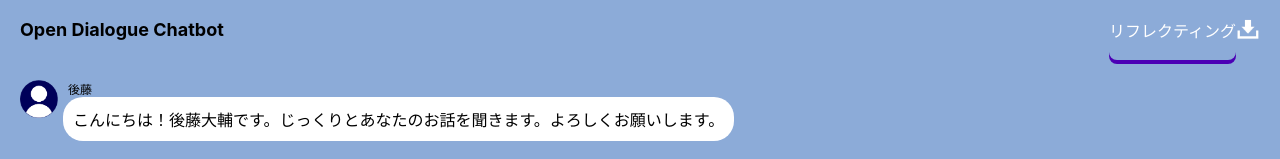
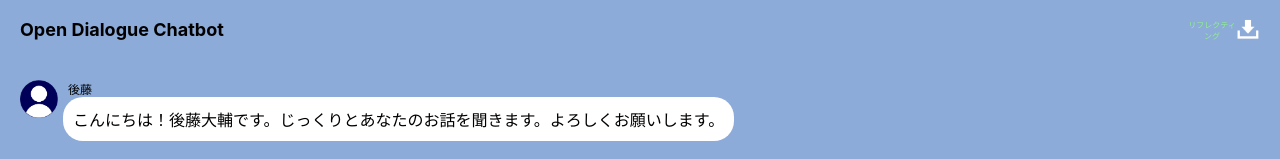
Before and after one commit to Maito-Funakoshi/reactailwind, a React (Vite) app: page / in a window 1280 px wide. Shown: the top 159 px of the page. Built offline with nearby package versions, Linux system fonts and the light colour scheme; no server answers; the HTML template or start-up script is replaced by a standard one.

Commit message:
同じく

```diff
--- a/src/index.css
+++ b/src/index.css
@@ -84,25 +84,25 @@ header.App-header h1 div.recipients label {
 
 
 .reflect-btn {
-  background-color: #6200ea;
-  color: white;
-  border: none;
-  padding: 10px 20px;
-  font-size: 16px;
+  width: 48px;
+  height: 24px;
+  display: flex;
+  align-items: center;
+  margin-right: 20px;
+  color: lightgreen;
+  background-color: lightgray;
+  position: relative;
+  font-size: 8px;
   cursor: pointer;
   border-radius: 8px;
-  box-shadow: 0 4px #4b00b5;
   transition: transform 0.1s, box-shadow 0.1s;
-  margin-top: 20px;
-  margin-left: 10px;
-  margin-right: 10px;
 }
 .reflect-btn:active {
   transform: translateY(3px);
-  box-shadow: 0 1px #4b00b5;
+  box-shadow: 0 1px green;
 }
 .reflect-btn:hover {
-  background-color: #7e57c2;
+  background-color: green;
 }
 
 
```
